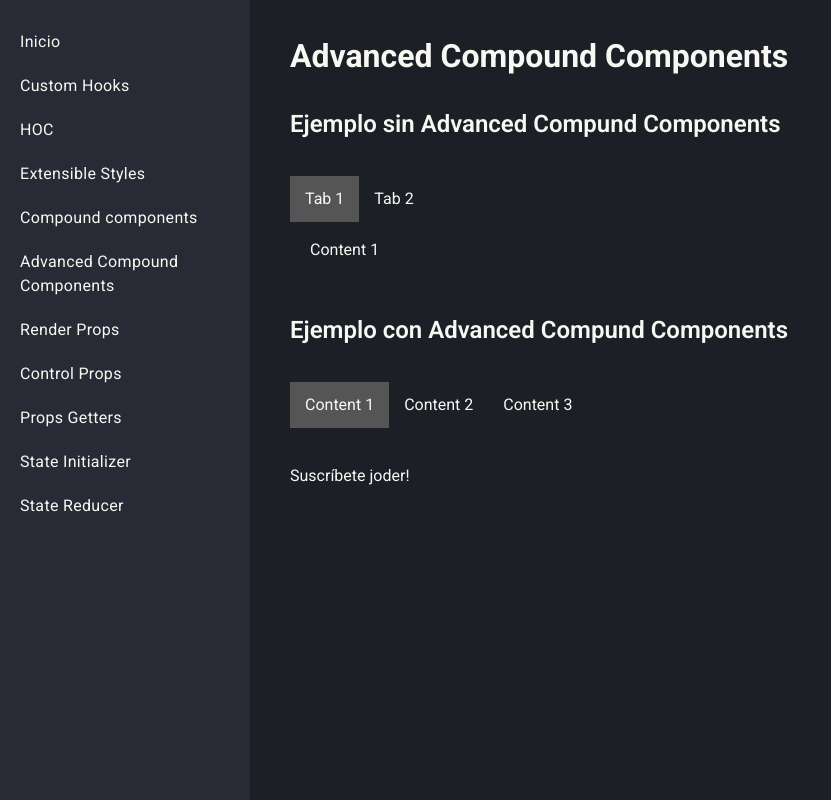
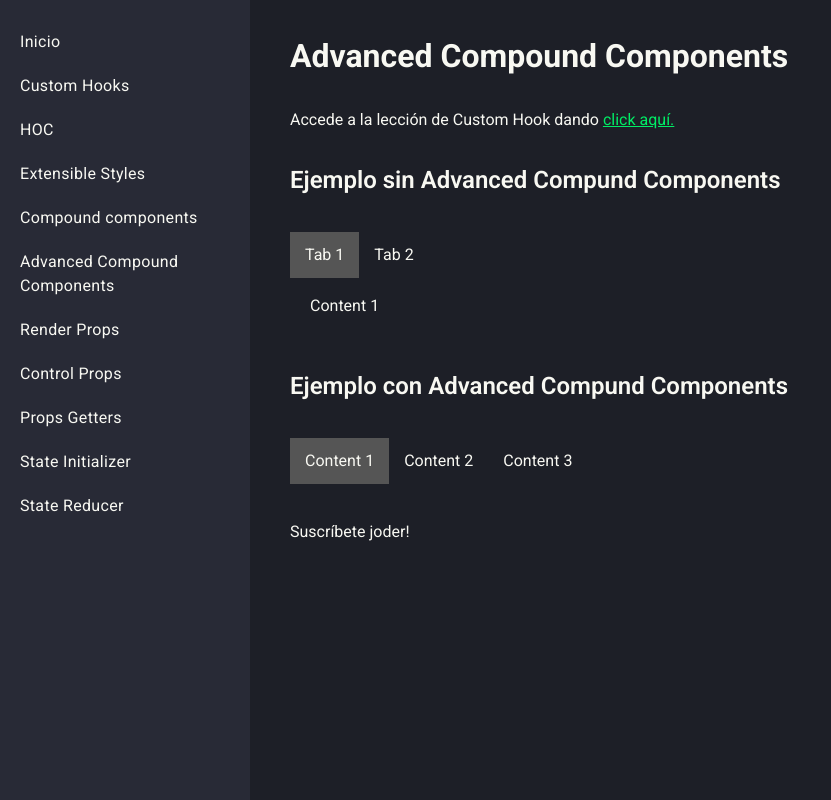
Before and after one commit to Developero-oficial/advanced-react-patterns, a React (Vite) app: page /#/advanced-compound-components in a window 1280 px wide. Shown: the whole page, without its empty margins (0-831 px from the left). Built offline with nearby package versions, Linux system fonts and the light colour scheme.

Commit message:
added link for advanced compound componens pattern

```diff
--- a/src/patterns/advanced-compound-components/advanced-compound-components-page.tsx
+++ b/src/patterns/advanced-compound-components/advanced-compound-components-page.tsx
@@ -1,4 +1,5 @@
 import { Typography } from "@/components/typography";
+import { Link } from "@/styles/link.styles";
 import { Container } from "@/components/container";
 import { TabList } from "@/components/tab";
 
@@ -15,6 +16,17 @@ const tabs = [
 export const AdvancedCompoundComponentsPage = () => (
   <Container>
     <Typography variant="title">Advanced Compound Components</Typography>
+
+    <Typography>
+      Accede a la lección de Custom Hook dando{" "}
+      <Link
+        href="https://www.youtube.com/watch?v=KkRK4TCMiec&list=PLkr7dGY4D2sOyjBKXyNhtkIwO3suaqotD&index=7&ab_channel=Developero"
+        target="_blank"
+      >
+        click aquí.
+      </Link>
+    </Typography>
+
     <Typography variant="header">
       Ejemplo sin Advanced Compund Components
     </Typography>
```
